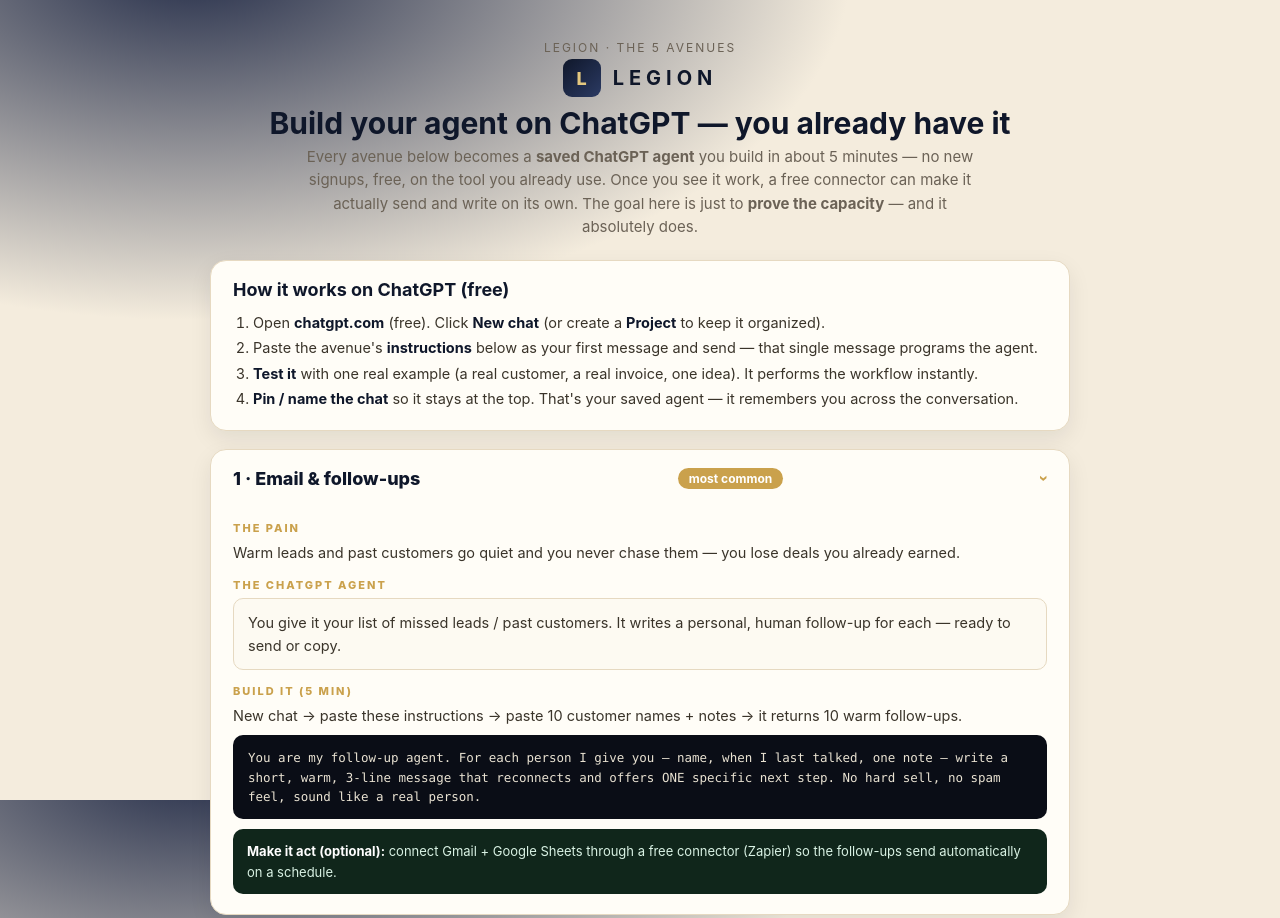
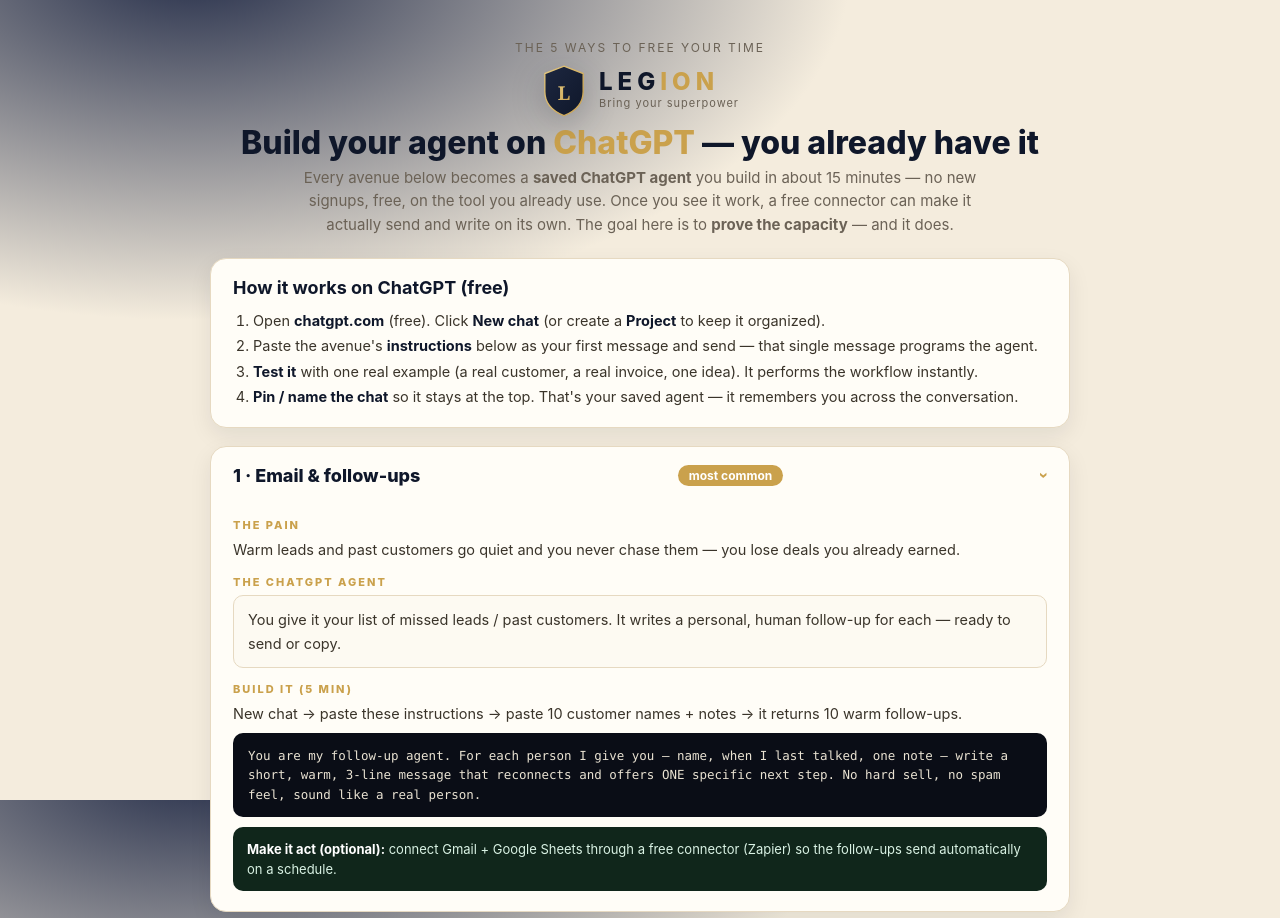
Before and after one commit to D-ops47/joinlegion, a plain HTML site: page avenues.html in a window 1280 px wide. Shown: the top 918 px of the page. Drawn offline with Linux system fonts and the light colour scheme.

Commit message:
Brand avenues page

```diff
--- a/avenues.html
+++ b/avenues.html
@@ -9,11 +9,14 @@
   *{box-sizing:border-box;margin:0;padding:0;}
   body{font-family:-apple-system,BlinkMacSystemFont,"Segoe UI",Roboto,Helvetica,Arial,sans-serif;background:radial-gradient(1100px 600px at 15% -5%,#232c48 0%,var(--paper) 60%) fixed;color:var(--ink);min-height:100vh;padding:40px 16px;}
   .stage{max-width:860px;margin:0 auto;}
-  .brand{display:flex;align-items:center;gap:12px;margin-bottom:8px;justify-content:center;}
-  .brand .m{width:38px;height:38px;border-radius:9px;background:linear-gradient(135deg,var(--brand),#2b3a63);color:var(--gold2);font-weight:800;display:flex;align-items:center;justify-content:center;font-size:18px;}
-  .brand b{letter-spacing:5px;color:var(--brand);font-size:20px;}
-  .eyebrow{text-align:center;color:var(--muted);font-size:12px;letter-spacing:2px;text-transform:uppercase;margin-bottom:4px;}
-  h1{font-size:30px;text-align:center;color:var(--brand);margin:6px 0 4px;}
+  .brand{display:flex;align-items:center;gap:12px;justify-content:center;margin-bottom:6px;}
+  .brand .logo{width:46px;height:54px;filter:drop-shadow(0 8px 16px rgba(15,23,42,.22));}
+  .wm{font-size:24px;letter-spacing:5px;font-weight:800;color:var(--brand);line-height:1;}
+  .wm em{font-style:normal;color:var(--gold);}
+  .wm-tag{font-size:11px;color:var(--muted);letter-spacing:1px;text-align:left;margin-top:2px;}
+  .eyebrow{text-align:center;color:var(--muted);font-size:12px;letter-spacing:2px;text-transform:uppercase;margin-bottom:8px;}
+  h1{font-size:32px;text-align:center;color:var(--brand);margin:6px 0 4px;font-weight:800;}
+  h1 .gold{color:var(--gold);}
   .lede{text-align:center;color:var(--muted);font-size:15px;max-width:680px;margin:0 auto 22px;line-height:1.55;}
   .how{background:var(--card);border:1px solid var(--line);border-radius:16px;padding:18px 22px;margin-bottom:18px;box-shadow:0 8px 22px rgba(15,23,42,.08);}
   .how h2{font-size:18px;color:var(--brand);margin-bottom:10px;}
@@ -43,10 +46,13 @@
 </head>
 <body>
 <div class="stage">
-  <div class="eyebrow">Legion · The 5 Avenues</div>
-  <div class="brand"><div class="m">L</div><b>LEGION</b></div>
-  <h1>Build your agent on ChatGPT — you already have it</h1>
-  <p class="lede">Every avenue below becomes a <b>saved ChatGPT agent</b> you build in about 5 minutes — no new signups, free, on the tool you already use. Once you see it work, a free connector can make it actually send and write on its own. The goal here is just to <b>prove the capacity</b> — and it absolutely does.</p>
+  <div class="eyebrow">The 5 Ways to Free Your Time</div>
+  <div class="brand">
+    <svg class="logo" viewBox="0 0 120 140" role="img" aria-label="LEGION shield"><defs><linearGradient id="g" x1="0" y1="0" x2="1" y2="1"><stop offset="0" stop-color="#e4c87f"/><stop offset="1" stop-color="#caa14c"/></linearGradient><linearGradient id="n" x1="0" y1="0" x2="1" y2="1"><stop offset="0" stop-color="#1d2740"/><stop offset="1" stop-color="#0f172a"/></linearGradient></defs><path d="M60 8 L110 27 V74 C110 106 88 126 60 137 C32 126 10 106 10 74 V27 Z" fill="url(#n)" stroke="url(#g)" stroke-width="3.5"/><text x="60" y="96" text-anchor="middle" font-family="Georgia,serif" font-size="50" font-weight="bold" fill="url(#g)">L</text></svg>
+    <div><div class="wm">LEG<em>ION</em></div><div class="wm-tag">Bring your superpower</div></div>
+  </div>
+  <h1>Build your agent on <span class="gold">ChatGPT</span> — you already have it</h1>
+  <p class="lede">Every avenue below becomes a <b>saved ChatGPT agent</b> you build in about 15 minutes — no new signups, free, on the tool you already use. Once you see it work, a free connector can make it actually send and write on its own. The goal here is to <b>prove the capacity</b> — and it does.</p>
 
   <div class="how">
     <h2>How it works on ChatGPT (free)</h2>
```
